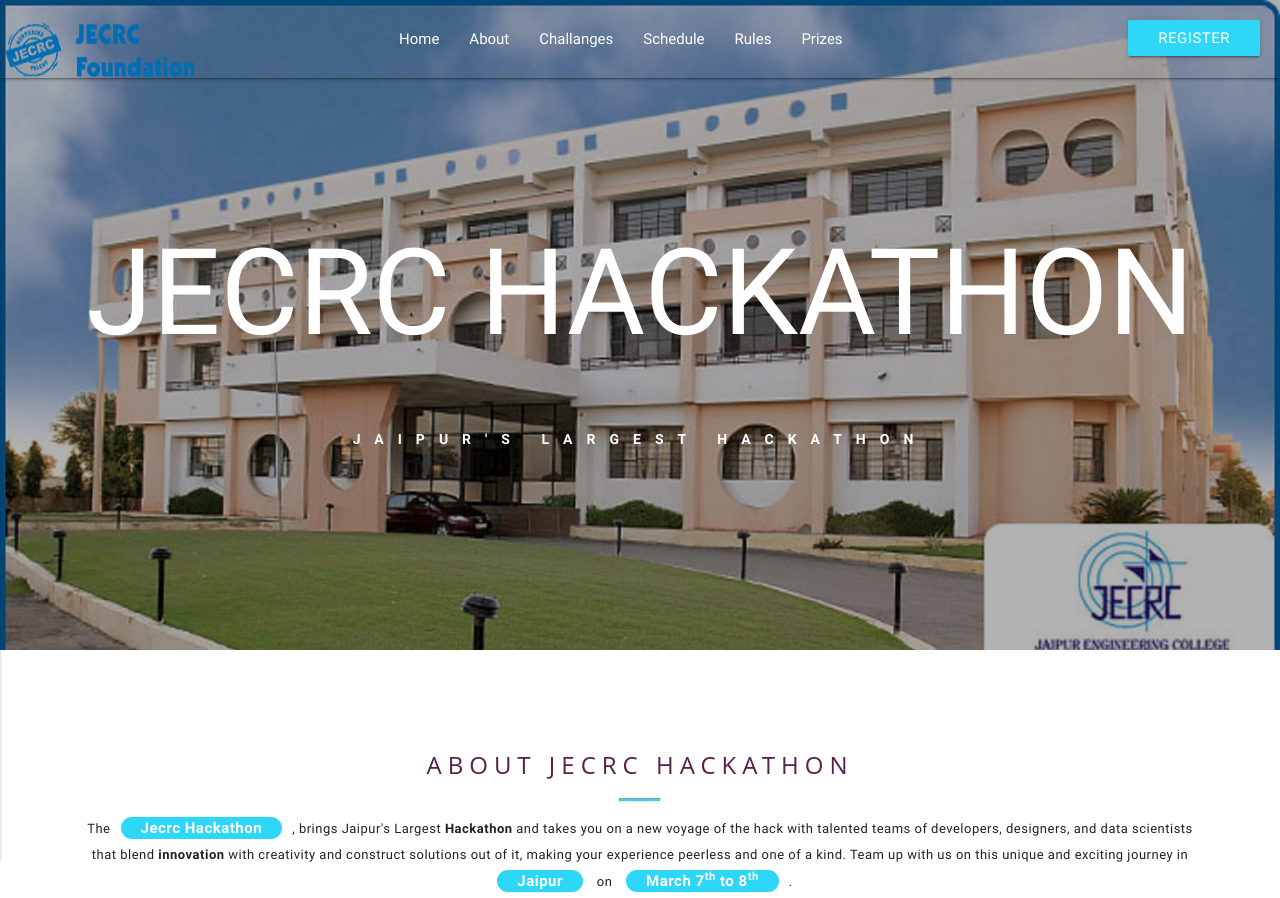
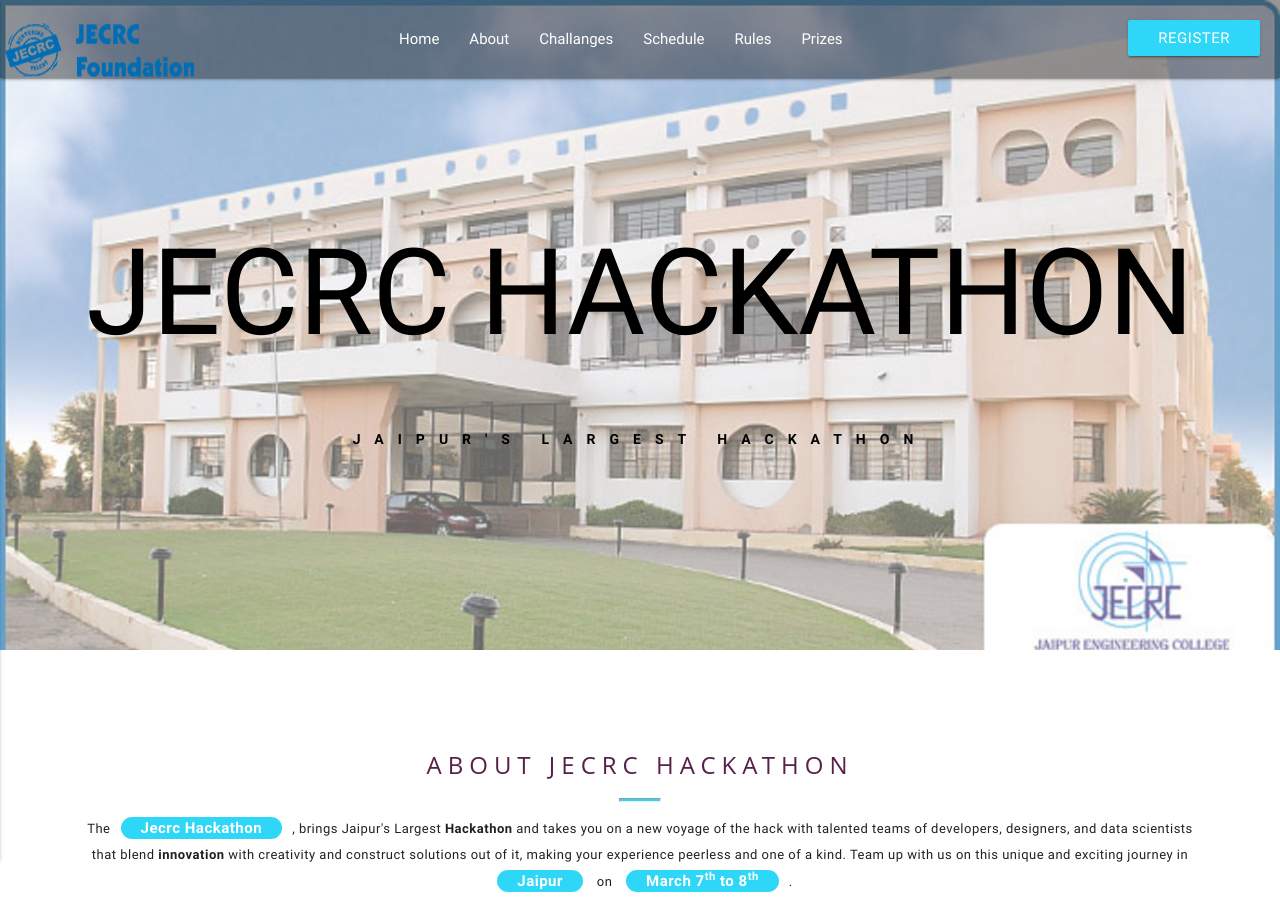
Before and after one commit to tanushrigoyal/JECRCHackathon, a website: page index.html in a window 1280 px wide. Shown: the top 898 px of the page. Drawn offline with Linux system fonts and the light colour scheme; files that its build step writes are made by us from their sources; files whose address does not match are found by name.

Commit message:
navbar bug resolved

```diff
--- a/assets/client/js/home.js
+++ b/assets/client/js/home.js
@@ -11,7 +11,7 @@
             $(".top-nav").css('background', 'white');
         } else {
             topNav.removeClass("scroll-color");
-            $(".top-nav").css('background', 'rgba(255, 255, 255, 0.01)');
+            $(".top-nav").css('background', 'rgba(0, 0, 2, .4)');
             }
     }
 
--- a/assets/client/styles/home.css
+++ b/assets/client/styles/home.css
@@ -142,7 +142,7 @@
 
 .nav-container nav {
     position: fixed;
-    background: rgba(255, 255, 255, 0.01);
+    background: rgba(0, 0, 2, .4);
     height: 78px;
     z-index: 10000;
 }
@@ -176,10 +176,10 @@
     color: #2ed7f8;
     background: rgba(0, 0, 0, 0.01);
 }
-/*
+
 .jecrc {
     opacity: .6;
-}*/
+}
 
 .intro {
     position: absolute;
@@ -191,16 +191,15 @@
 
 .intro2 {
     top: 200px;
-    color: #fff;
 }
 
-.overlay {
+/*.overlay {
     width: 100%;
     height:650px;
     position: absolute;
     top: 0;
     background: rgba(0, 0, 0, 0.3);
-}
+}*/
 
 .intro3{
    color: #fff;
--- a/index.html
+++ b/index.html
@@ -102,11 +102,9 @@
 
                         <li id="second" class="secondanimation" style="background: #000">
                             <a href="#"> <img class="responsive-img jecrc" src="/client/images/background.jpg" height="800px" /> </a>
-                            <div class="overlay">
                             <div class="intro intro2 center-align">
                                 <h2>JECRC HACKATHON<p class="flow-text" >Jaipur's Largest Hackathon</p></h2>
                             </div>
-                        </div>
                         </li>
 
                         <li id="third" class="thirdanimation">
```
Also changed, not shown: assets/client/images/new.JPG (added).
